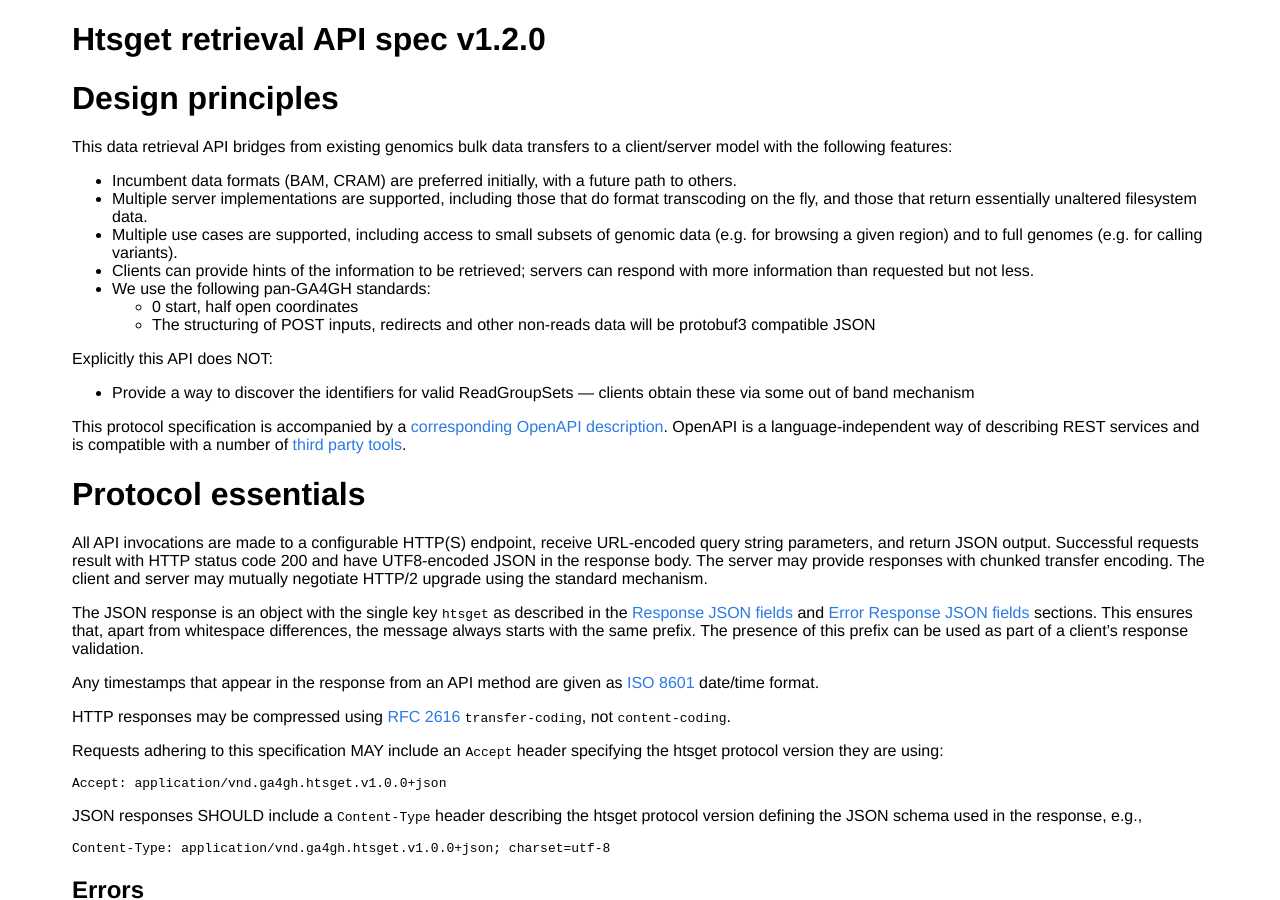
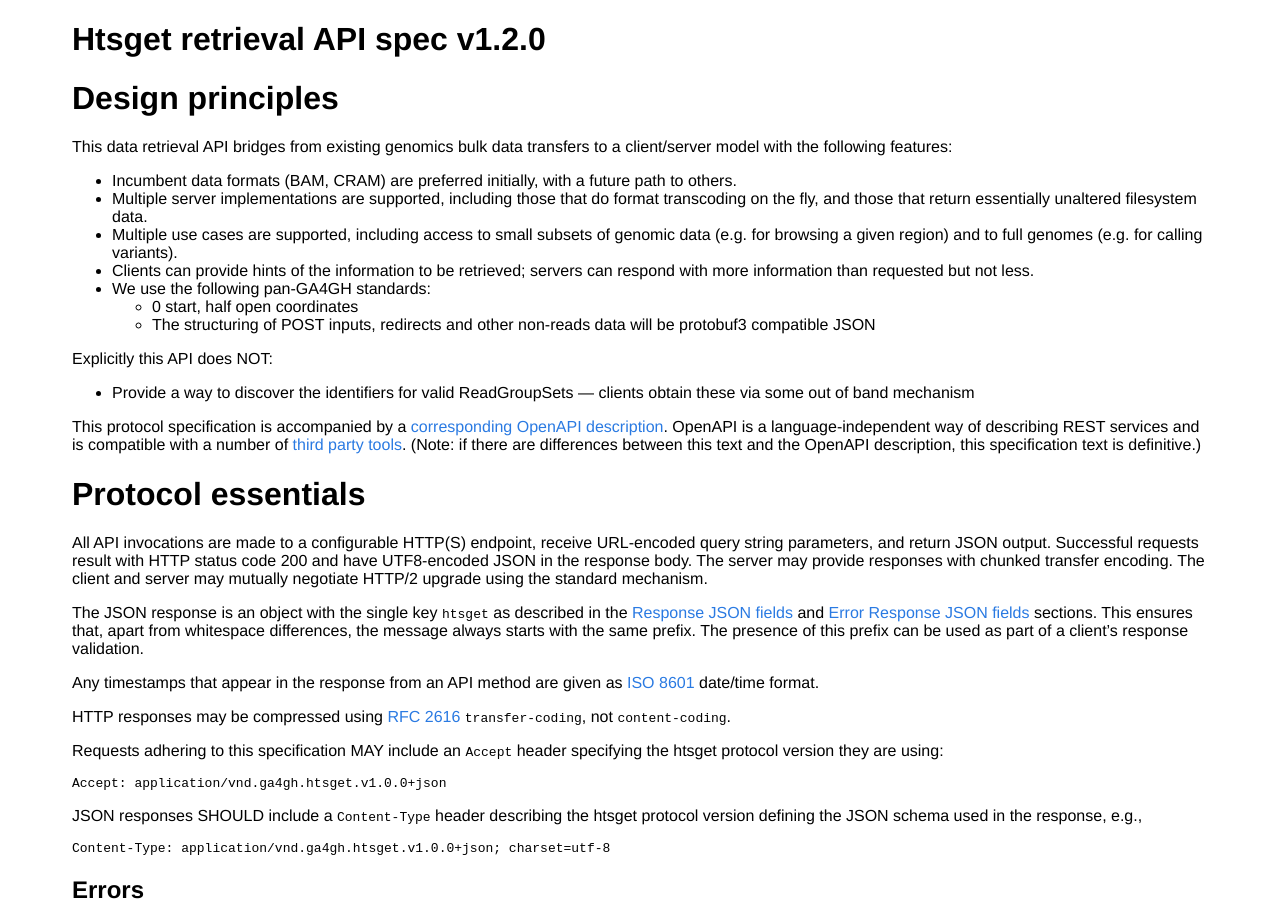
Before and after one commit to samtools/hts-specs, a Jekyll site: the page built from htsget.md, in a window 1280 px wide and 900 px high. Built offline with Jekyll 4.4.1, drawn with Linux system fonts in a browser that asks for light colours.

Commit message:
Note that the specification text takes precedence over OpenAPI (PR #472)
It was not intended that the later contribution of an OpenAPI description
of the protocol would change the existing rules of the protocol. If there
are discrepancies between the two, then it is the OpenAPI description that
is incorrect and in need of clarification.

```diff
--- a/htsget.md
+++ b/htsget.md
@@ -23,6 +23,7 @@ Explicitly this API does NOT:
 * Provide a way to discover the identifiers for valid ReadGroupSets --- clients obtain these via some out of band mechanism
 
 This protocol specification is accompanied by a [corresponding OpenAPI description](pub/htsget-openapi.yaml). OpenAPI is a language-independent way of describing REST services and is compatible with a number of [third party tools](http://openapi.tools/).
+(Note: if there are differences between this text and the OpenAPI description, this specification text is definitive.)
 
 # Protocol essentials
 
```
